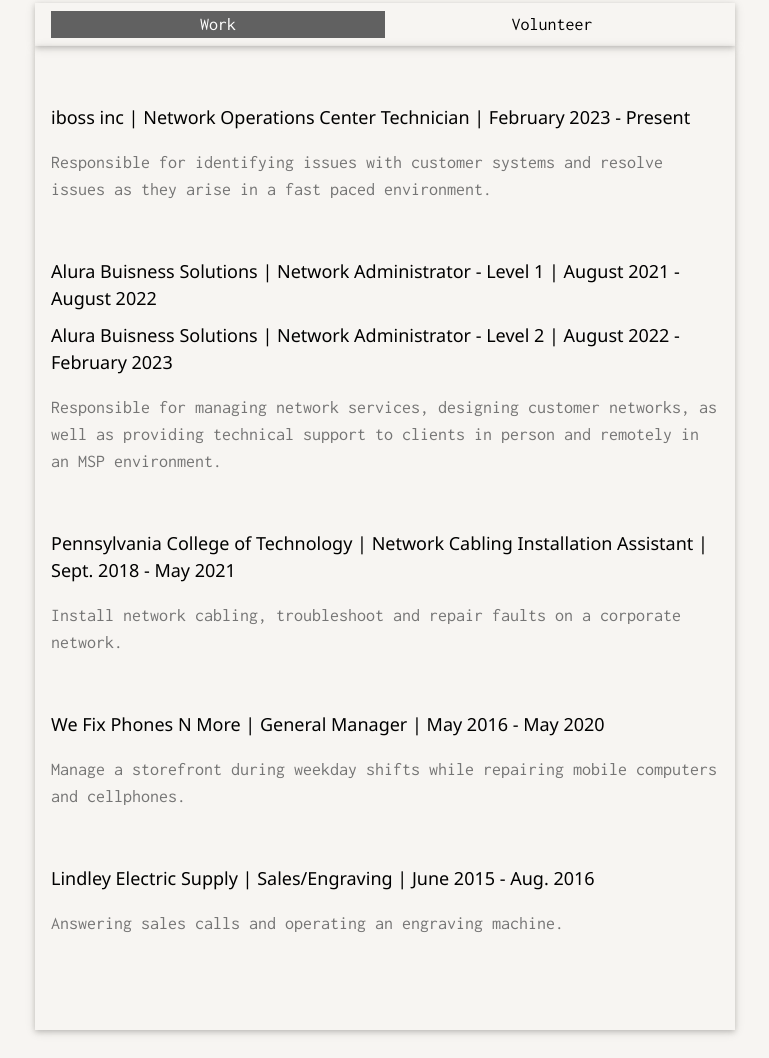
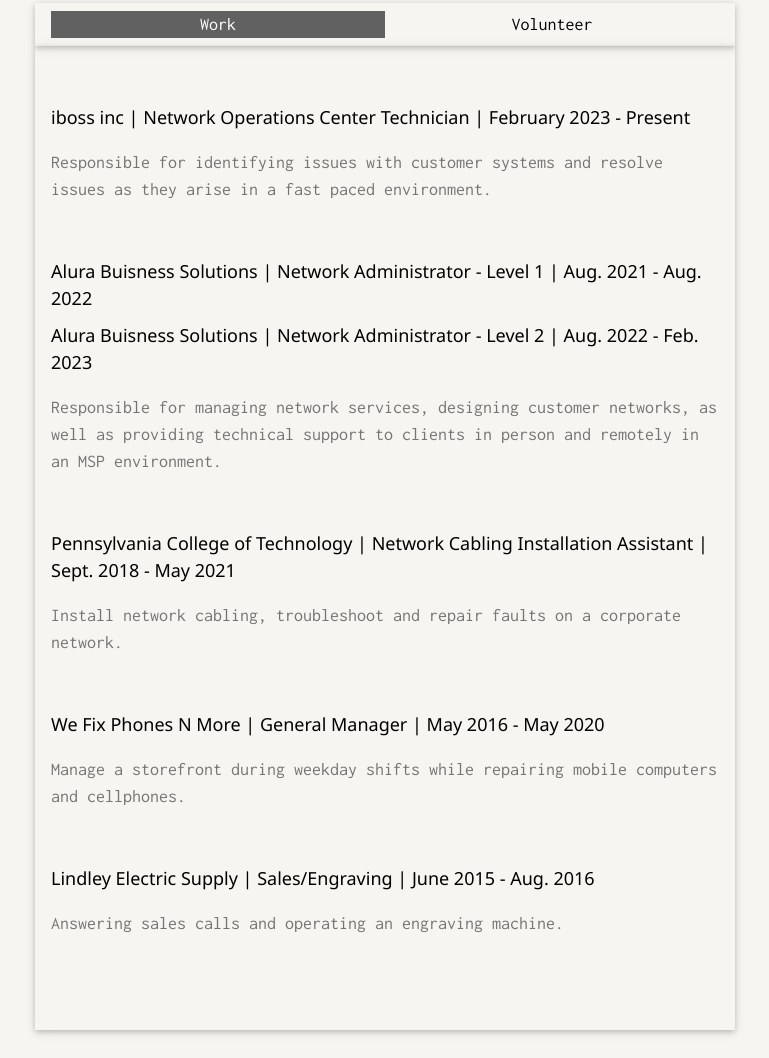
Before and after one commit to majmongoose/ceb515.github.io, a plain HTML site: page index.html in a window 1280 px wide. Shown: the part 1246-2304 px from the top of the page, without its empty margins (255-1024 px from the left). Drawn offline with Linux system fonts and the light colour scheme.

Commit message:
Update index.html

```diff
--- a/index.html
+++ b/index.html
@@ -103,8 +103,8 @@ body, html {
       <p class="w3-text-grey">Responsible for identifying issues with customer systems and
         resolve issues as they arise in a fast paced environment.</p><br>
 
-      <h5>Alura Buisness Solutions | Network Administrator - Level 1 | August 2021 - August 2022</h5>
-      <h5>Alura Buisness Solutions | Network Administrator - Level 2 | August 2022 - February 2023</h5>
+      <h5>Alura Buisness Solutions | Network Administrator - Level 1 | Aug. 2021 - Aug. 2022</h5>
+      <h5>Alura Buisness Solutions | Network Administrator - Level 2 | Aug. 2022 - Feb. 2023</h5>
       <p class="w3-text-grey">Responsible for managing network services, designing customer networks,
         as well as providing technical support to clients in person and remotely in an MSP environment.</p><br>
 
```
